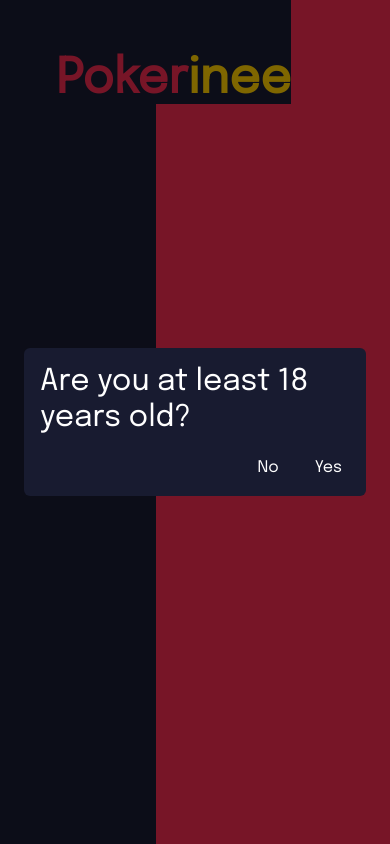
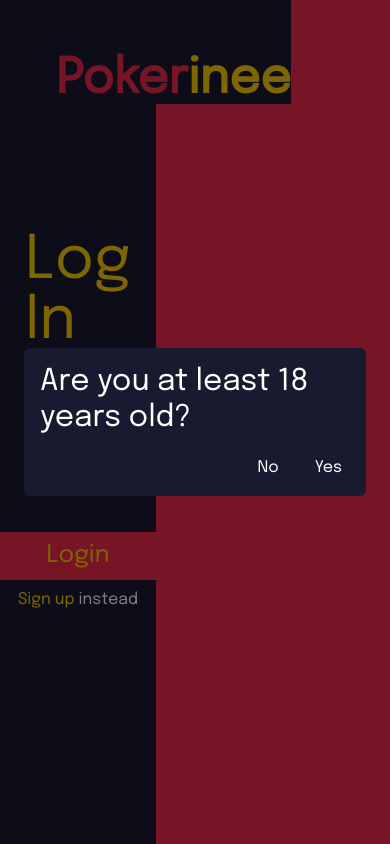
Before and after one commit to kalempster/pokerini, a React (Vite) app in the folder react-frontend/: page /login in a window 390 px wide. Built offline with nearby package versions, Linux system fonts and the light colour scheme; no server answers.

Commit message:
Inited login moved mobile menu to different root

```diff
--- a/react-frontend/index.html
+++ b/react-frontend/index.html
@@ -1,5 +1,6 @@
 <!DOCTYPE html>
 <html lang="en" class="bg-background">
+
 <head>
     <meta charset="utf-8" />
     <meta name="viewport" content="width=device-width, initial-scale=1" />
@@ -7,18 +8,16 @@
     <title>Pokreninee</title>
     <link rel="preconnect" href="https://fonts.googleapis.com" />
     <link rel="preconnect" href="https://fonts.gstatic.com" crossorigin />
-        <link
-            href="https://fonts.googleapis.com/css2?family=Cinzel+Decorative&display=swap"
-            rel="stylesheet" />
-        <link
-            href="https://fonts.googleapis.com/css2?family=Didact+Gothic&display=swap"
-            rel="stylesheet" />
+    <link href="https://fonts.googleapis.com/css2?family=Cinzel+Decorative&display=swap" rel="stylesheet" />
+    <link href="https://fonts.googleapis.com/css2?family=Didact+Gothic&display=swap" rel="stylesheet" />
 </head>
 
 <body>
     <noscript>You need to enable JavaScript to run this app.</noscript>
+    <div id="mobile-menu" class="absolute h-[100svh]"></div>
     <div id="dialog-root" class="absolute h-[100svh]"></div>
     <div id="root" class="h-[100svh]"></div>
     <script src="./src/index.tsx" type="module"></script>
 </body>
+
 </html>
--- a/react-frontend/src/components/Header/Header.tsx
+++ b/react-frontend/src/components/Header/Header.tsx
@@ -1,39 +1,13 @@
-import { useState } from "react";
 import { Link } from "@tanstack/react-router";
 import { ReactSVG } from "react-svg";
 import burger from "../../images/burger.svg";
-import close from "../../images/close.svg";
+import useMenuStore from "./useMenuStore";
+import { useEffect } from "react";
 export default function Header() {
-    const [activeMenu, setActiveMenu] = useState(false);
+    const menuStore = useMenuStore();
 
     return (
         <>
-            <div
-                className={
-                    !activeMenu
-                        ? "fixed z-10 h-[100lvh] w-[100lvw] -translate-y-full duration-700 ease-in-out"
-                        : "fixed z-10 h-[100lvh] w-[100lvw] translate-y-0 duration-700 ease-in-out"
-                }>
-                <div className="absolute z-20 flex h-full w-full flex-col overflow-hidden bg-background  text-5xl text-primary">
-                    <div className="absolute top-0 right-0 p-7">
-                        <button
-                            className="flex"
-                            onClick={() => setActiveMenu(!activeMenu)}>
-                            <ReactSVG
-                                src={close}
-                                className="aspect-square w-10 fill-primary"
-                            />
-                        </button>
-                    </div>
-                    <div
-                        onClick={() => setActiveMenu(!activeMenu)}
-                        className=" flex h-full flex-col items-center justify-between px-24 py-24 text-2xl">
-                        <Link to="">dfsdfsdfsie</Link>
-                        <Link to="">cos ta fdsfs</Link>
-                        <Link to="/login">login</Link>
-                    </div>
-                </div>
-            </div>
             {/* Sice our header is transparent anyway we justify the items to end and make the header smaller in index.css to make more space for content */}
             <div className=" absolute z-0 flex h-[var(--header-height)] w-full flex-row items-end justify-between bg-background px-4  md:px-32">
                 <Link
@@ -58,7 +32,7 @@ export default function Header() {
                     data-aos="fade-down"
                     data-aos-delay="200"
                     className="flex border-none lg:hidden "
-                    onClick={() => setActiveMenu(!activeMenu)}>
+                    onClick={() => menuStore.setActive(!menuStore.active)}>
                     <ReactSVG
                         src={burger}
                         className="aspect-square w-10 stroke-primary"
--- /dev/null
+++ b/react-frontend/src/components/Header/MobileMenu.tsx
@@ -0,0 +1,46 @@
+import { Link } from "@tanstack/react-router";
+import { ReactSVG } from "react-svg";
+import close from "../../images/close.svg";
+import ReactDOM from "react-dom";
+import useMenuStore from "./useMenuStore";
+import { useEffect } from "react";
+
+const mobileMenuRoot = document.getElementById("mobile-menu");
+
+const MobileMenu = () => {
+    const menuStore = useMenuStore();
+
+    if (!mobileMenuRoot) throw new Error("Unable to find mobile menu root");
+
+    return ReactDOM.createPortal(
+        <div
+            className={
+                !menuStore.active
+                    ? "fixed z-10 h-[100lvh] w-[100lvw] -translate-y-full duration-700 ease-in-out"
+                    : "fixed z-10 h-[100lvh] w-[100lvw] translate-y-0 duration-700 ease-in-out"
+            }>
+            <div className="absolute z-20 flex h-full w-full flex-col overflow-hidden bg-background  text-5xl text-primary">
+                <div className="absolute top-0 right-0 p-7">
+                    <button
+                        className="flex"
+                        onClick={() => menuStore.setActive(!menuStore.active)}>
+                        <ReactSVG
+                            src={close}
+                            className="aspect-square w-10 fill-primary"
+                        />
+                    </button>
+                </div>
+                <div
+                    onClick={() => menuStore.setActive(!menuStore.active)}
+                    className=" flex h-full flex-col items-center justify-between px-24 py-24 text-2xl">
+                    <Link to="">dfsdfsdfsie</Link>
+                    <Link to="">cos ta fdsfs</Link>
+                    <Link to="/login">login</Link>
+                </div>
+            </div>
+        </div>,
+        mobileMenuRoot
+    );
+};
+
+export default MobileMenu;
--- /dev/null
+++ b/react-frontend/src/components/Header/useMenuStore.tsx
@@ -0,0 +1,13 @@
+import { create } from "zustand";
+
+type MenuState = {
+    active: boolean;
+    setActive: (active: boolean) => any;
+};
+
+const useMenuStore = create<MenuState>((set) => ({
+    active: false,
+    setActive: (active) => set(() => ({ active }))
+}));
+
+export default useMenuStore;
--- a/react-frontend/src/pages/LogIn.tsx
+++ b/react-frontend/src/pages/LogIn.tsx
@@ -1,21 +1,42 @@
 import { Link } from "@tanstack/react-router";
-import Section from "../components/Section/Section";
 
 export default function LogIn() {
     return (
         <div className="flex h-[100lvh] items-center justify-center">
-            <div className="flex h-full w-2/5 flex-col px-14">
+            <div className="flex min-h-[100lvh] w-2/5 flex-col px-14">
                 <div className=" absolute z-0 flex h-[var(--header-height)] flex-row items-end justify-between bg-background">
-                    <Link
-                        to="/"
-                        className="text-5xl font-semibold"
-                        data-aos="fade-down">
+                    <Link to="/" className="text-5xl font-semibold">
                         <span className="text-secondary">Poker</span>
                         <span className="text-primary ">inee</span>
                     </Link>
                 </div>
-                <div className="h-full flex justify-center items-center text-white">
-                    tak tu jest login
+                <div className="flex min-h-[100lvh] items-center justify-center pt-[var(--header-height)] text-white tall:pt-0 ">
+                    <div className="flex w-1/2 flex-col items-center justify-center gap-10 ">
+                        <div className="text-6xl text-primary">Log In</div>
+                        <div className="flex w-full flex-col gap-5">
+                            <input
+                                type="text"
+                                placeholder="Username"
+                                className="flex items-center justify-center rounded-md px-3 py-2 text-black"
+                            />
+                            <input
+                                type="password"
+                                placeholder="Password"
+                                className="flex items-center justify-center rounded-md px-3 py-2 text-black"
+                            />
+                        </div>
+                        <div className="flex flex-col justify-center gap-2">
+                            <button className="rounded-md bg-secondary px-20 py-2 text-2xl text-primary">
+                                Login
+                            </button>
+                            <div className="flex justify-center whitespace-pre-wrap">
+                                <Link to="/register" className="text-primary">
+                                    Sign up
+                                </Link>
+                                <span> instead</span>
+                            </div>
+                        </div>
+                    </div>
                 </div>
             </div>
             <div className="min-h-full w-3/5 bg-secondary"></div>
--- a/react-frontend/src/utils/router.tsx
+++ b/react-frontend/src/utils/router.tsx
@@ -9,6 +9,7 @@ import AOS from "aos";
 import Dialog from "../components/Dialog/Dialog";
 import Dashboard from "../pages/Dashboard";
 import ErrorPage from "../pages/ErrorPage";
+import MobileMenu from "../components/Header/MobileMenu";
 
 const rootRoute = new RootRoute({
     component: () => {
@@ -40,6 +41,7 @@ const rootRoute = new RootRoute({
 
         return (
             <>
+                <MobileMenu />
                 <Dialog visible={isAdultDialogVisible}>
                     <Dialog.Title>Are you at least 18 years old?</Dialog.Title>
                     <Dialog.Actions className="gap-5">
```
Lines whose indentation alone changed are shown as unchanged.
